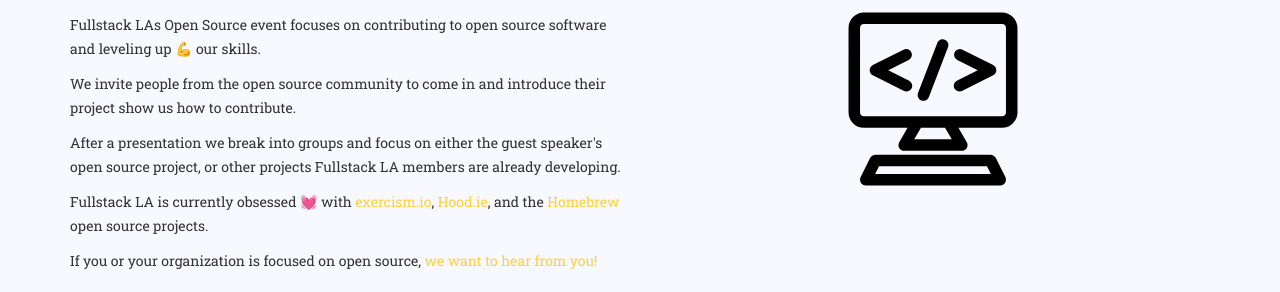
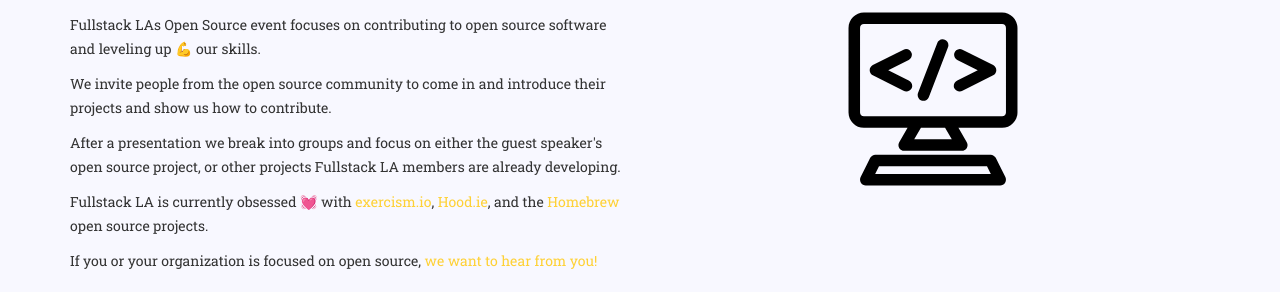
Before and after one commit to fullstackla/fullstackla.github.io, a Jekyll site: the page built from _events/2016-09-21-mapillary.md, in a window 1280 px wide and 900 px high, scrolled down 666 px. Shown: the part 186-478 px from the top of the window. Built offline with Jekyll 4.4.1, drawn with Linux system fonts in a browser that asks for light colours; some web fonts are replaced.

Commit message:
Update open source event description.

```diff
--- a/_includes/events/open-source-description.html
+++ b/_includes/events/open-source-description.html
@@ -4,7 +4,7 @@
 software and leveling up 💪 our skills.</p>
 
 <p>We invite people from the open source community to come in and introduce
-their project show us how to contribute.</p>
+their projects and show us how to contribute.</p>
 
 <p>After a presentation we break into groups and focus on either the guest
 speaker's open source project, or other projects Fullstack LA members are
```
